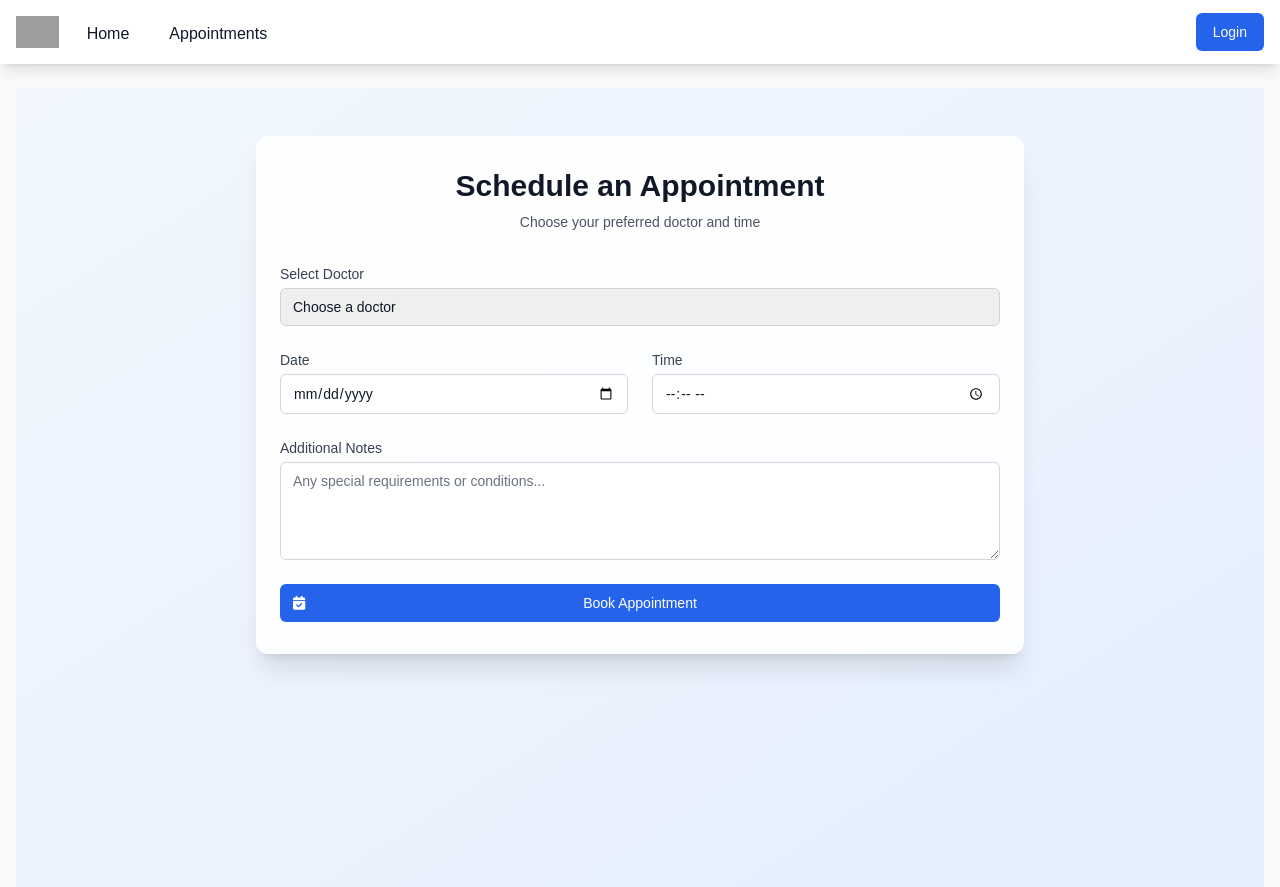
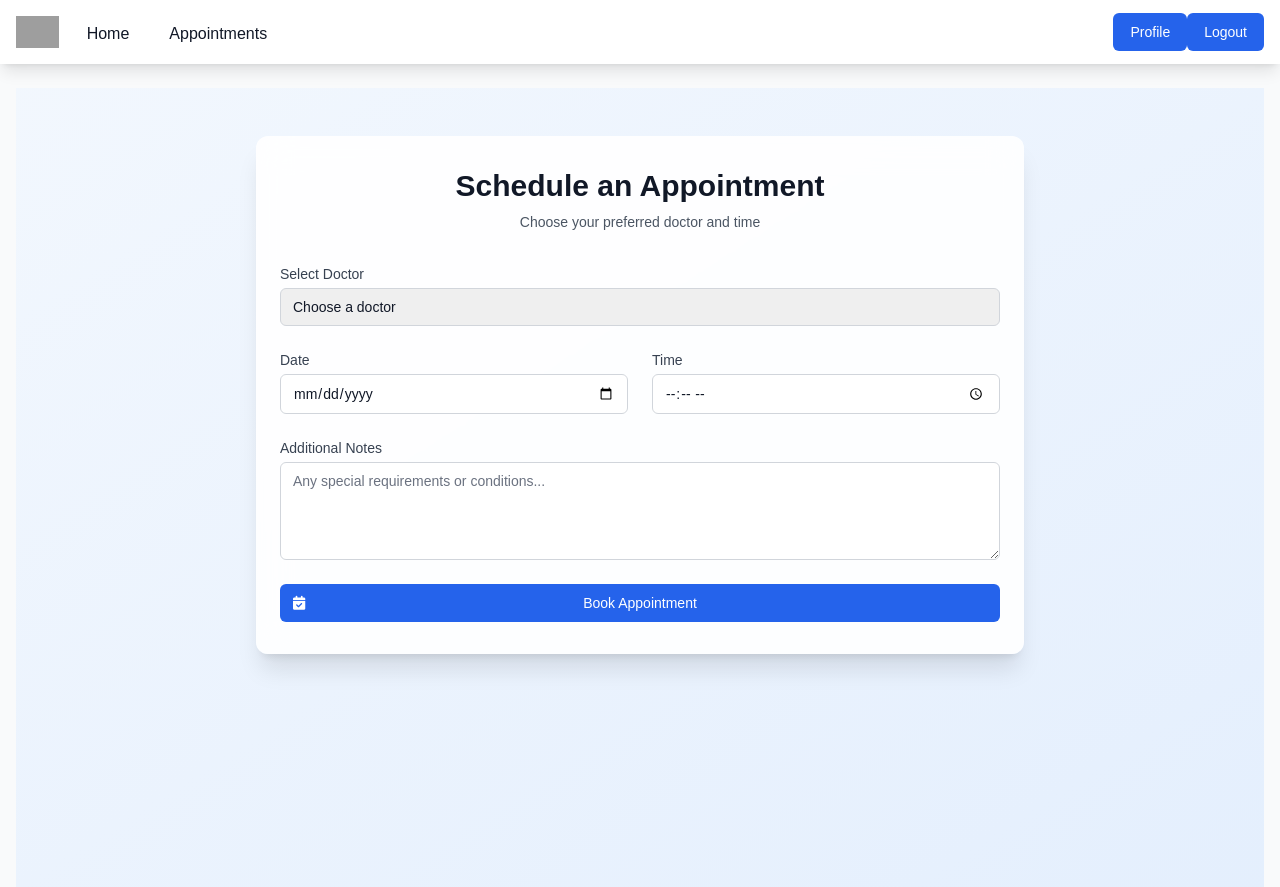
Before and after one commit to Birkity/HospitalQR-Management, a Flask app: page /appointments in a window 1280 px wide. Shown: the top 887 px of the page. Run offline with Flask 2, Linux system fonts and the light colour scheme; the visitor is signed in with stand-in values (Sample User, id 1); data that the repository does not hold is empty; some libraries are stand-ins or nearby versions; grey boxes are pictures that could not be loaded.

Commit message:
fix: update navbar to show profile and logout options for authenticated users

```diff
--- a/app/static/templates/base.html
+++ b/app/static/templates/base.html
@@ -26,11 +26,29 @@
                     </div>
                 </div>
                 <div class="flex items-center">
-                    <div class="flex-shrink-0">
-                        <a href="{{ url_for('auth.login') }}" class="inline-flex items-center px-4 py-2 border border-transparent text-sm font-medium rounded-md text-white bg-blue-600 hover:bg-blue-700">
-                            Login
-                        </a>
-                    </div>
+                    {% if current_user.is_authenticated %}
+                        <div class="flex-shrink-0">
+                            <a href="{{ url_for('main.profile') }}" class="inline-flex items-center px-4 py-2 border border-transparent text-sm font-medium rounded-md text-white bg-blue-600 hover:bg-blue-700">
+                                Profile
+                            </a>
+                        </div>
+                        <div class="flex-shrink-0">
+                            <a href="{{ url_for('auth.logout') }}" class="inline-flex items-center px-4 py-2 border border-transparent text-sm font-medium rounded-md text-white bg-blue-600 hover:bg-blue-700">
+                                Logout
+                            </a>
+                        </div>
+                    {% else %}
+                        <div class="flex-shrink-0">
+                            <a href="{{ url_for('auth.login') }}" class="inline-flex items-center px-4 py-2 border border-transparent text-sm font-medium rounded-md text-white bg-blue-600 hover:bg-blue-700">
+                                Login
+                            </a>
+                        </div>
+                        <div class="flex-shrink-0">
+                            <a href="{{ url_for('auth.register') }}" class="inline-flex items-center px-4 py-2 border border-transparent text-sm font-medium rounded-md text-white bg-blue-600 hover:bg-blue-700">
+                                Register
+                            </a>
+                        </div>
+                    {% endif %}
                 </div>
             </div>
         </div>
```
